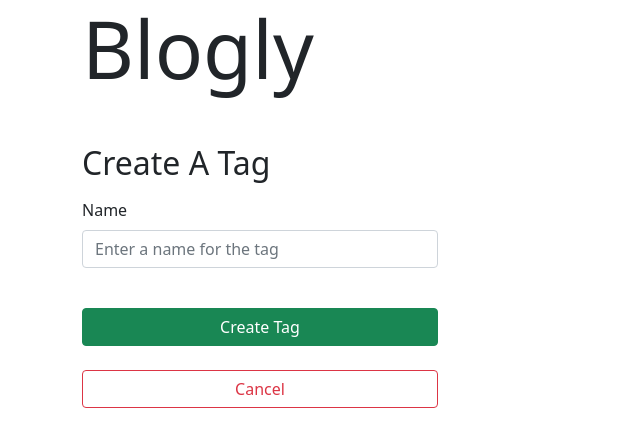
After one commit to nicholasDWinters/blogly-2, a Flask app: page /tags/new in a window 1280 px wide. The commit adds this page. Shown: the top 447 px of the page, without its empty margins (0-640 px from the left). Run offline with Flask 2, Linux system fonts and the light colour scheme.

Commit message:
finished basic routing for tags

```diff
--- a/app.py
+++ b/app.py
@@ -87,7 +87,8 @@ def edit_user(user_id):
 def delete_user(user_id):
     '''route to delete specified user from db'''
     try:
-        User.query.filter_by(id = user_id).delete()
+        user = User.query.get_or_404(user_id)
+        db.session.delete(user)
         db.session.commit()
         flash('Deleted user!', 'error')
         return redirect('/users')
@@ -106,10 +107,11 @@ def add_post(user_id):
 @app.route('/users/<int:user_id>/posts/new', methods=['POST'])
 def create_post(user_id):
     '''save post to database'''
+    user = User.query.get_or_404(user_id)
     title = request.form['title']
     content = request.form['content']
 
-    post = Post(title=title, content=content, user_id=user_id)
+    post = Post(title=title, content=content, user = user)
     db.session.add(post)
     db.session.commit()
     flash('Created new post!', 'success')
@@ -168,3 +170,59 @@ def show_tag(tag_id):
     tag = Tag.query.get_or_404(tag_id)
 
     return render_template('showTag.html', tag = tag)
+
+@app.route('/tags/new')
+def add_tag():
+    '''show form to add a tag'''
+    return render_template('tagForm.html')
+
+@app.route('/tags/new', methods=['POST'])
+def create_tag():
+    '''create new tag and save to database'''
+    name = request.form['tag_name']
+
+    try:
+        tag = Tag(name = name)
+        db.session.add(tag)
+        db.session.commit()
+        flash('Created new tag!', 'success')
+        return redirect('/tags')
+    except:
+        flash('Unable to add tag!', 'error')
+        return redirect('/tags')
+
+@app.route('/tags/<int:tag_id>/edit')
+def edit_tag(tag_id):
+    '''show edit form for specified tag'''
+    tag = Tag.query.get_or_404(tag_id)
+
+    return render_template('editTag.html', tag = tag)
+
+
+@app.route('/tags/<int:tag_id>/edit', methods=['POST'])
+def save_tag_edits(tag_id):
+    '''save the edited tag to database'''
+    tag = Tag.query.get_or_404(tag_id)
+    tag.name = request.form['tag_name']
+    try:
+        db.session.add(tag)
+        db.session.commit()
+        flash('Edited tag!', 'success')
+        return redirect('/tags')
+    except:
+        db.session.rollback()
+        flash('Unable to edit tag!', 'error')
+        return redirect('/tags')
+
+@app.route('/tags/<int:tag_id>/delete', methods=['POST'])
+def delete_tag(tag_id):
+    '''delete tag from database'''
+    try:
+        tag = Tag.query.get_or_404(tag_id)
+        db.session.delete(tag)
+        db.session.commit()
+        flash('Successfully deleted tag!', 'success')
+        return redirect('/tags')
+    except:
+        flash('Unable to delete tag!', 'error')
+        return redirect('/tags')
--- /dev/null
+++ b/templates/tagForm.html
@@ -0,0 +1,24 @@
+{%extends 'base.html'%}
+
+{%block title%} Add Tag {% endblock %}
+
+{%block content%}
+<h2 class="mt-5">Create A Tag</h2>
+<div class="row mt-3">
+    <div class="col-4 d-grid gap-2">
+
+        <form class="d-grid gap-2" action="/tags/new" method="post">
+            <div class="mb-3">
+                <label class="form-label" for="tag_name">Name</label>
+                <input class="form-control" type="text" name="tag_name" id="tag_name"
+                    placeholder="Enter a name for the tag">
+            </div>
+
+            <button class="btn btn-success mt-3" type="submit">Create Tag</button>
+        </form>
+        <a href="/tags" class="btn btn-outline-danger mt-3">Cancel</a>
+    </div>
+</div>
+
+
+{% endblock %}
```
Also changed, not shown: models.py (+8 -2 lines), templates/editTag.html (added, +23 -0 lines), templates/showTag.html (+5 -2 lines).
